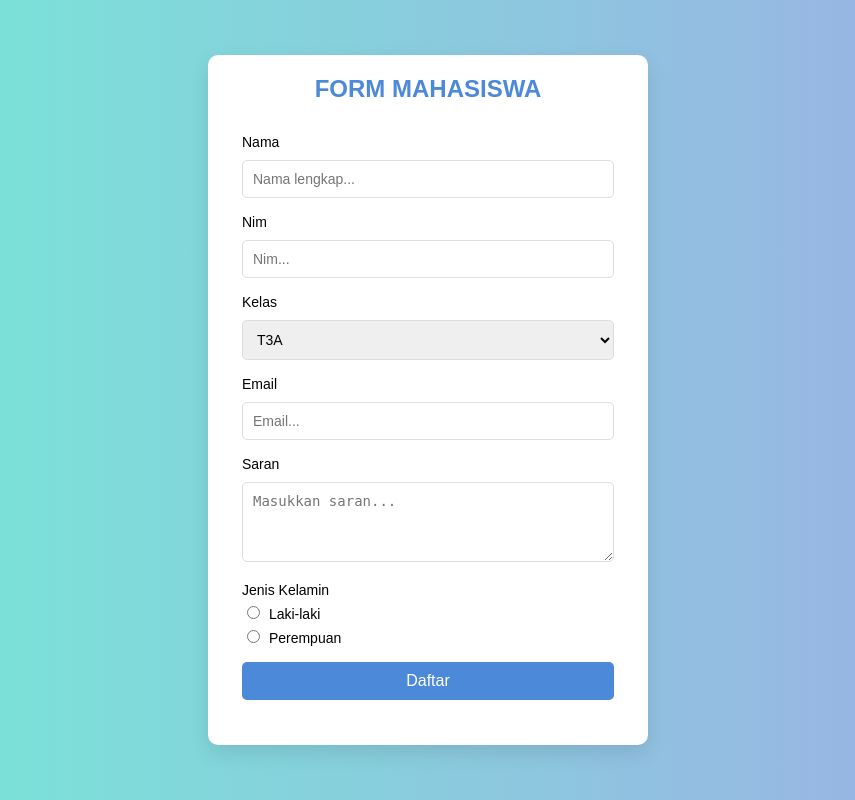
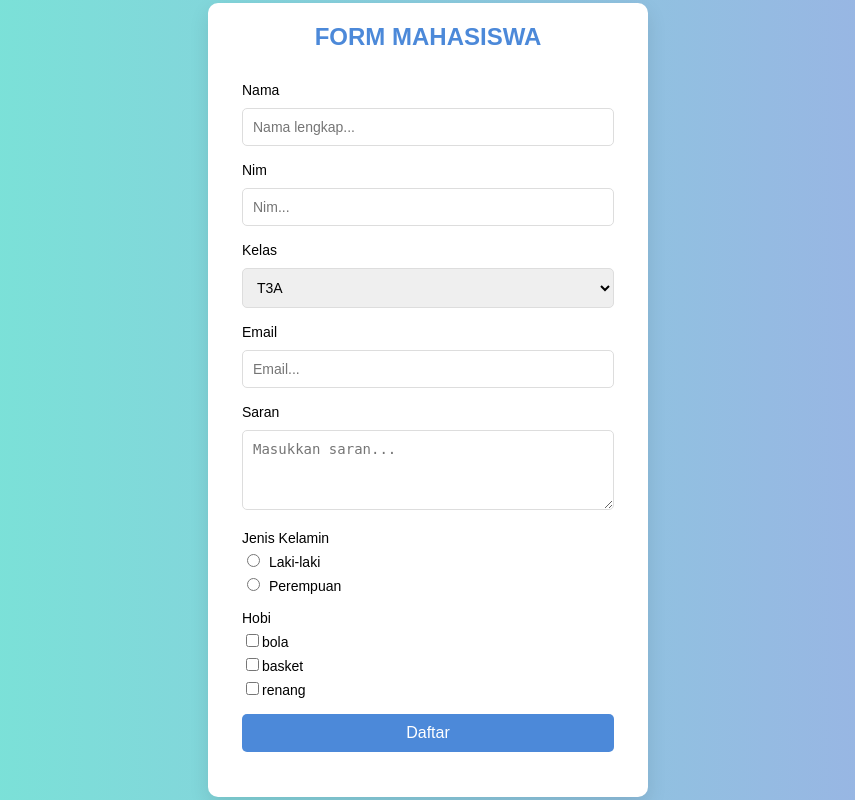
Before and after one commit to rifkythalah/formMahasiswa, a PHP site: page / in a window 1280 px wide. Shown: the whole page, without its empty margins (212-1067 px from the left). Run offline with PHP 8.4, Linux system fonts and the light colour scheme.

Commit message:
menambahkan hobi di form

```diff
--- a/index.php
+++ b/index.php
@@ -42,6 +42,12 @@
                     <label><input type="radio" name="jenis_kelamin" value="laki-laki" required /> Laki-laki</label>
                     <label><input type="radio" name="jenis_kelamin" value="perempuan" required /> Perempuan</label>
                 </p>
+                <p>
+                    <label>Hobi</label>
+                    <label><input type="checkbox" name="hobi" value="bola">bola</label>
+                    <label><input type="checkbox" name="hobi" value="basket">basket</label>
+                    <label><input type="checkbox" name="hobi" value="renang">renang</label>
+                </p>
                 <p class="submit">
                     <input type="submit" name="submit" value="Daftar" />
                 </p>
```
